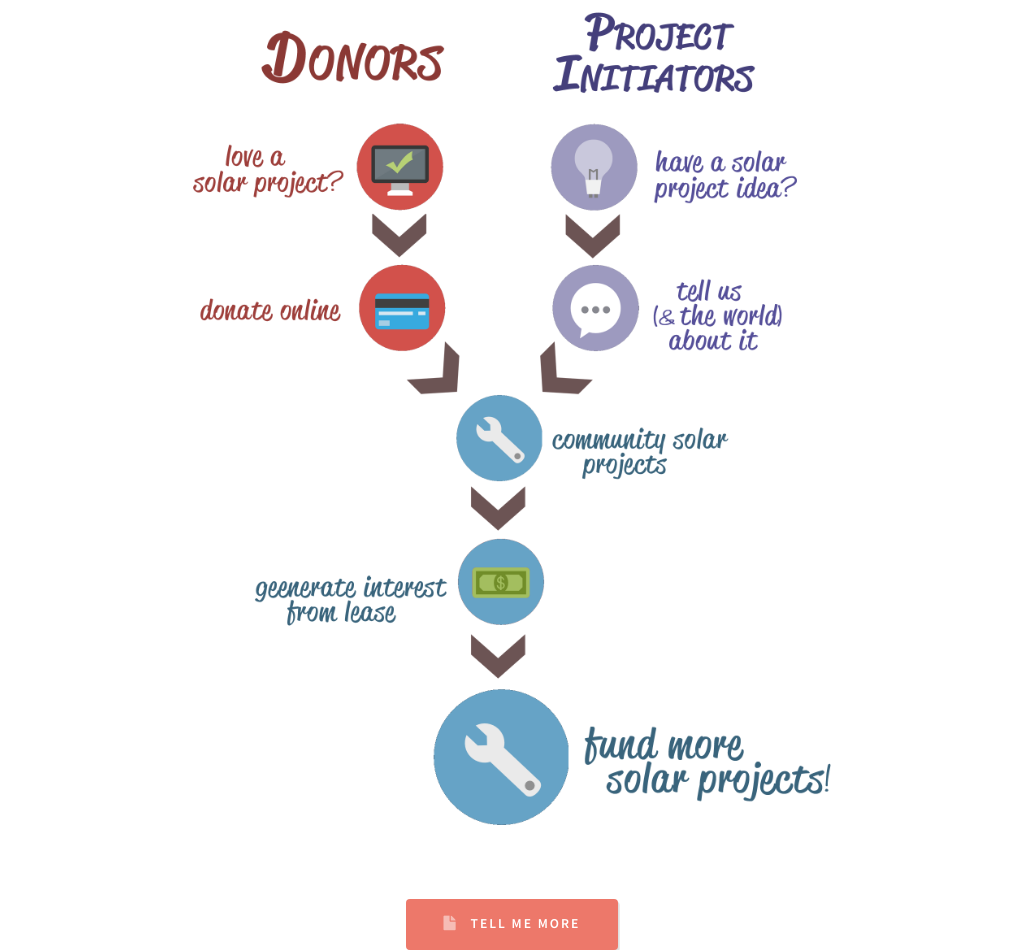
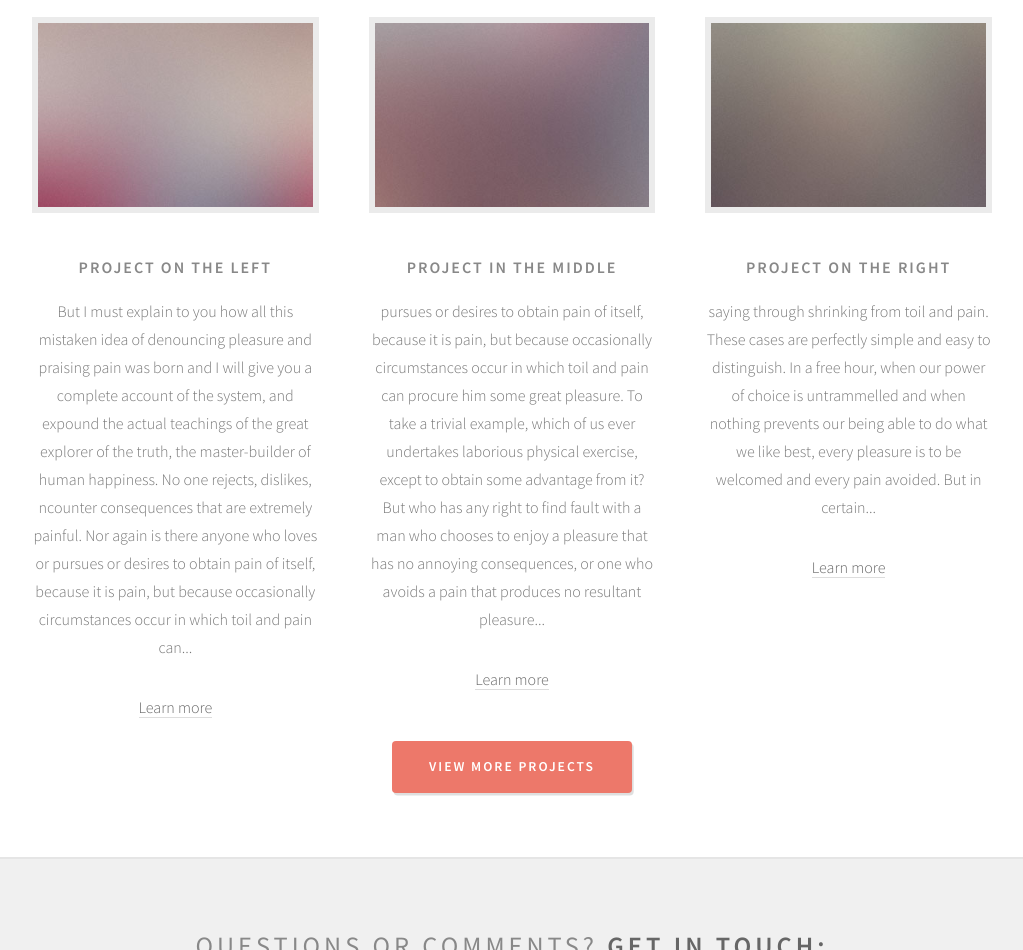
Before and after one commit to jhanschoo/circulare, a website: page public/index.html in a window 1280 px wide. Shown: the part 473-1423 px from the top of the page, without its empty margins (128-1151 px from the left). Drawn offline with Linux system fonts and the light colour scheme.

Commit message:
cleaned up index

```diff
--- a/public/index.html
+++ b/public/index.html
@@ -69,54 +69,56 @@
 			<div id="features-wrapper">
 
 				<!-- Features -->
-					<section id="features" class="container" style='margin-top:-20px;'>
-						<header >
-							<h2>How does <strong>Re-volv</strong> work?</h2>
+					<section id="features" class="container">
+						<header>
+							<h2>Trending solar projects</h2>
 						</header>
+						<div class="row">
+							<div class="4u">
 
-          <img src='images/how_it_works.png' style='width:70%; height:70%;margin-top:-10px;'/>
-						<ul class="actions">
+								<!-- Feature -->
+									<section>
+										<a href="http://regularjane.deviantart.com/art/Old-Reads-363428235" class="image image-full"><img src="images/pic01.jpg" alt="" /></a>
+										<header>
+											<h3>Project on the left</h3>
+										</header>
+                    <p>But I must explain to you how all this mistaken idea of denouncing pleasure and praising pain was born and I will give you a complete account of the system, and expound the actual teachings of the great explorer of the truth, the master-builder of human happiness. No one rejects, dislikes, ncounter consequences that are extremely painful. Nor again is there anyone who loves or pursues or desires to obtain pain of itself, because it is pain, but because occasionally circumstances occur in which toil and pain can...</p>
+                    <p><a href="#">Learn more</a></p>
+									</section>
 
-							<li><a href="#" class="button button-icon fa fa-file" style="margin-top:20px; margin-bottom:-20px;">Tell Me More</a></li>
-						</ul>
+							</div>
+							<div class="4u">
+
+								<!-- Feature -->
+									<section>
+										<a href="http://regularjane.deviantart.com/art/Nutella-359114563" class="image image-full"><img src="images/pic02.jpg" alt="" /></a>
+										<header>
+											<h3>Project in the middle</h3>
+										</header>
+                    <p>pursues or desires to obtain pain of itself, because it is pain, but because occasionally circumstances occur in which toil and pain can procure him some great pleasure. To take a trivial example, which of us ever undertakes laborious physical exercise, except to obtain some advantage from it? But who has any right to find fault with a man who chooses to enjoy a pleasure that has no annoying consequences, or one who avoids a pain that produces no resultant pleasure...</p>
+                  <p><a href="#">Learn more</a></p>
 									</section>
+
 							</div>
+							<div class="4u">
 
-		<!-- Banner Wrapper -->
-			<div id="banner-wrapper">
-				<div class="inner">
-
-					<!-- Banner -->
-						<section id="banner" class="container">
-<!-- 							<p>Use this space for <strong>profound thoughts</strong>.<br />
-							Or an enormous ad. Whatever.</p> -->
+								<!-- Feature -->
+									<section>
+										<a href="http://regularjane.deviantart.com/art/Solo-Spring-358679786" class="image image-full"><img src="images/pic03.jpg" alt="" /></a>
 										<header>
-							<p style='margin-top:-70px;'>Trending Solar Projects</p>
+											<h3>Project on the right</h3>
 										</header>
-												<a href="signin.html"><img src='images/projects_div1.png' style='text-align: center; width:85%; height:85%; margin-top: 10px;margin-bottom: -50px'/></a>
+                    <p>saying through shrinking from toil and pain. These cases are perfectly simple and easy to distinguish. In a free hour, when our power of choice is untrammelled and when nothing prevents our being able to do what we like best, every pleasure is to be welcomed and every pain avoided. But in certain...</p>
+                    <p><a href="#">Learn more</a></p>
 									</section>
 
 							</div>
 						</div>
-
-		<!-- Main Wrapper -->
-<!-- 			<div id="main-wrapper"> -->
-
-				<!-- Main -->
-<!-- 					<div id="main" class="container">
-						<div class="row">
-
-
-								<div id="content" class="8u">
-
-
-
+						<ul class="actions">
+							<li><a href="#" class="button">View more projects</a></li>
+						</ul>
+					</section>
 			</div>
-
-						</div>
-					</div> -->
-<!--
-			</div> -->
 
 		<!-- Footer Wrapper -->
 			<div id="footer-wrapper">
```
Lines whose indentation alone changed are shown as unchanged.
